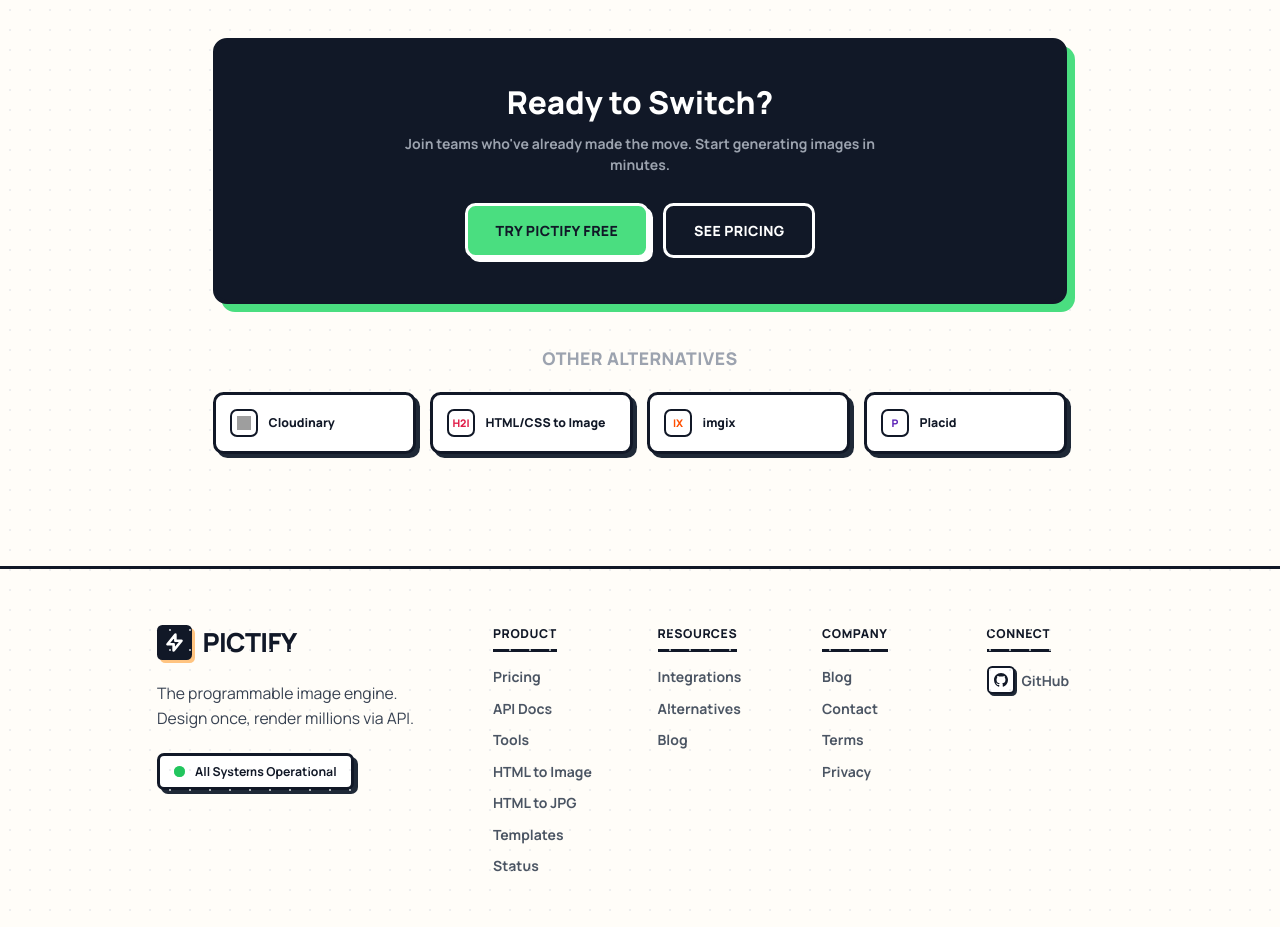
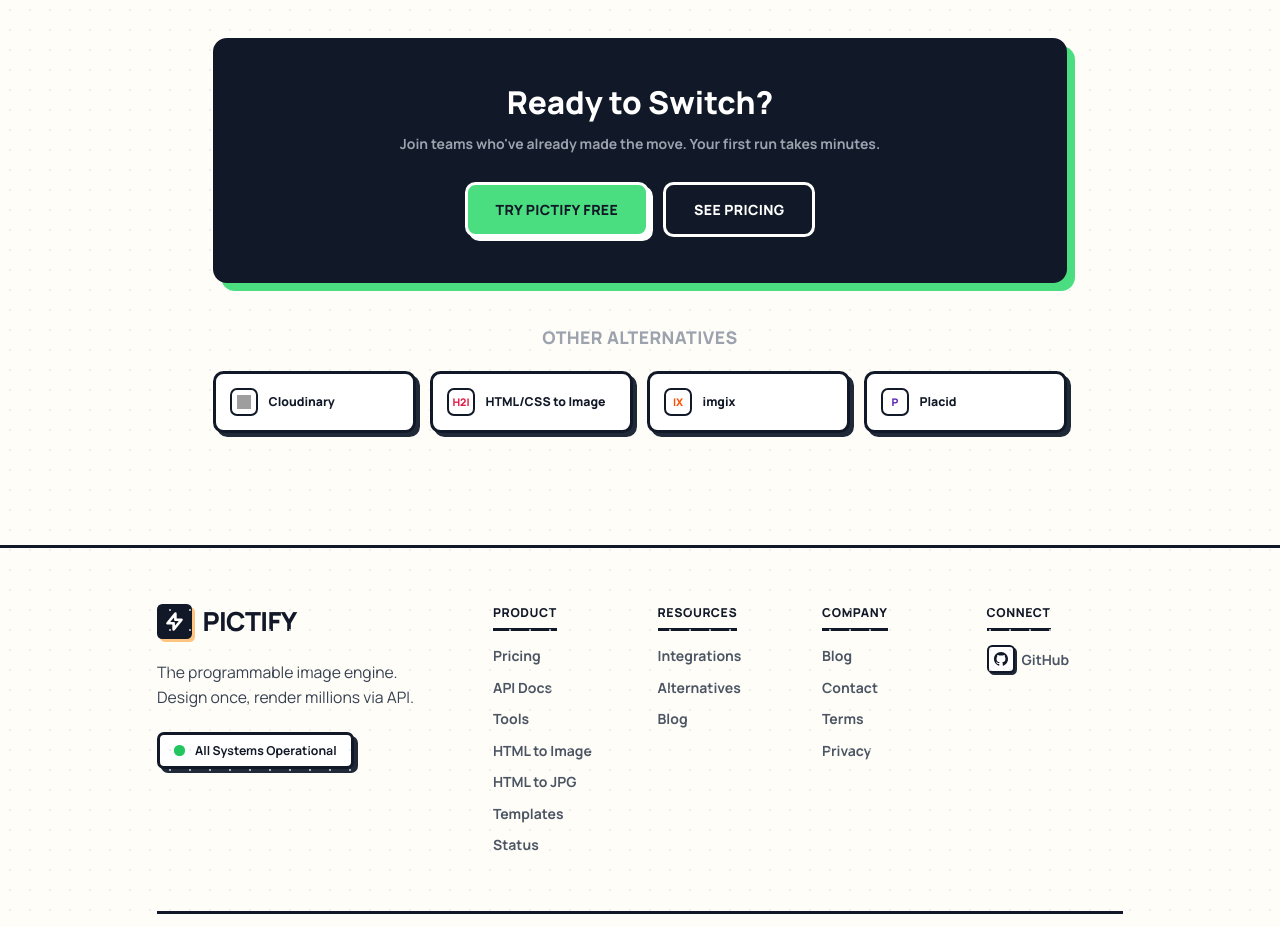
Before and after one commit to pictify-io/pictify-frontend, a SvelteKit app: page /alternatives/abyssale in a window 1280 px wide. Shown: the part 2640-3567 px from the top of the page. Built offline with nearby package versions, Linux system fonts and the light colour scheme; no server answers; grey boxes are pictures that could not be loaded.

Commit message:
fix(seo): copy nits — retire image-era CTA line, clean mail-merge heading

```diff
--- a/src/routes/alternatives/[slug]/+page.svelte
+++ b/src/routes/alternatives/[slug]/+page.svelte
@@ -433,7 +433,7 @@
 			>
 				<h2 class="text-3xl md:text-4xl font-black text-white mb-4">Ready to Switch?</h2>
 				<p class="text-gray-400 font-bold mb-8 max-w-xl mx-auto">
-					Join teams who've already made the move. Start generating images in minutes.
+					Join teams who've already made the move. Your first run takes minutes.
 				</p>
 				<div class="flex flex-wrap justify-center gap-4">
 					<a
--- a/src/routes/solutions/mail-merge-with-attachments/+page.svelte
+++ b/src/routes/solutions/mail-merge-with-attachments/+page.svelte
@@ -144,7 +144,7 @@
 	<!-- The walls: why every mail-merge path breaks on attachments -->
 	<section class="max-w-5xl mx-auto mb-16">
 		<h2 class="text-2xl md:text-3xl font-black text-gray-900 mb-2 text-center">
-			Why "mail merge with attachments" is a search with 480 results and no answer
+			Why "mail merge with attachments" is a search without a good answer
 		</h2>
 		<p class="text-gray-600 font-medium text-center max-w-2xl mx-auto mb-8">
 			Every tool in the usual toolkit stops one step short of the inbox.
```
